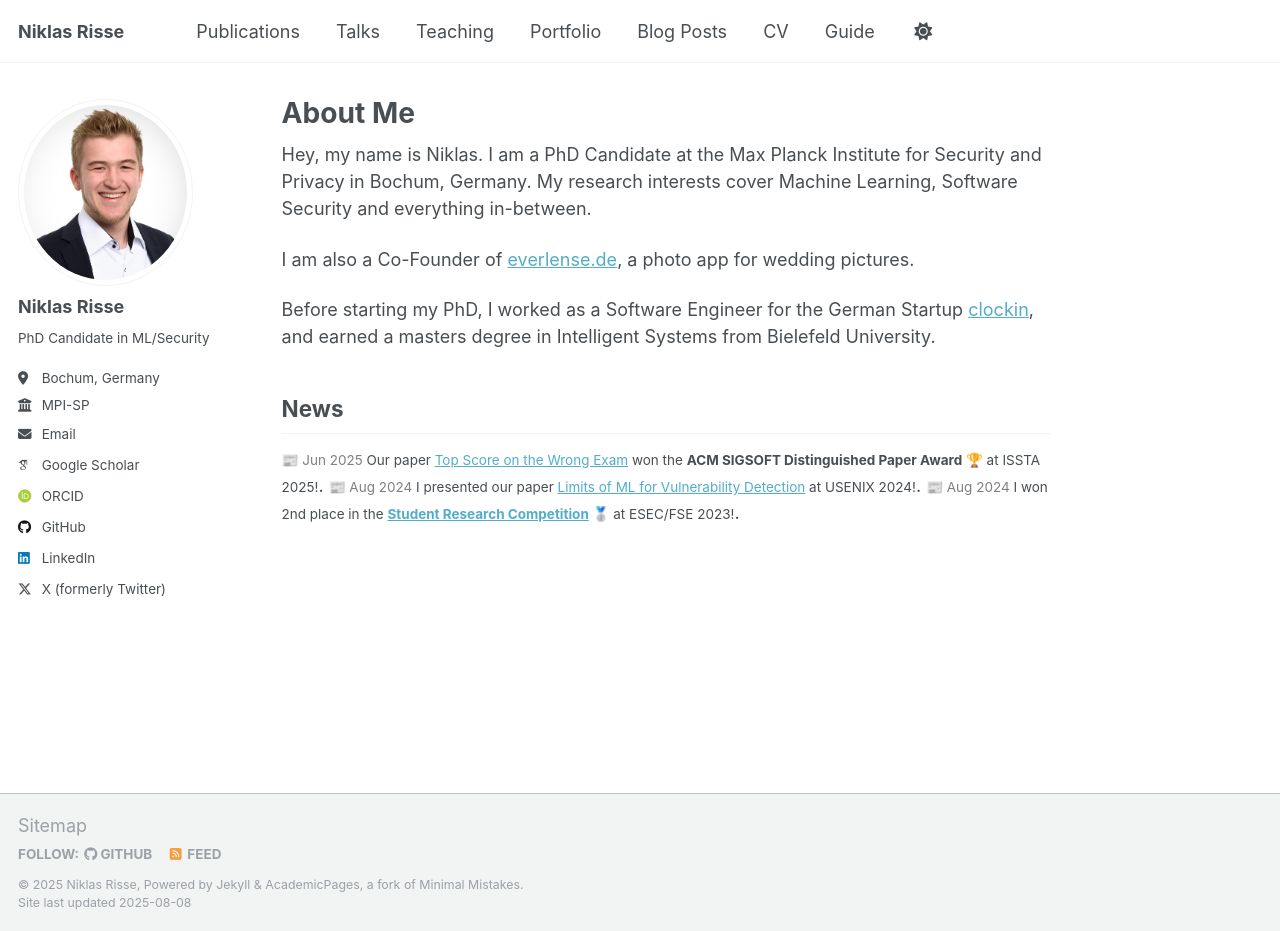
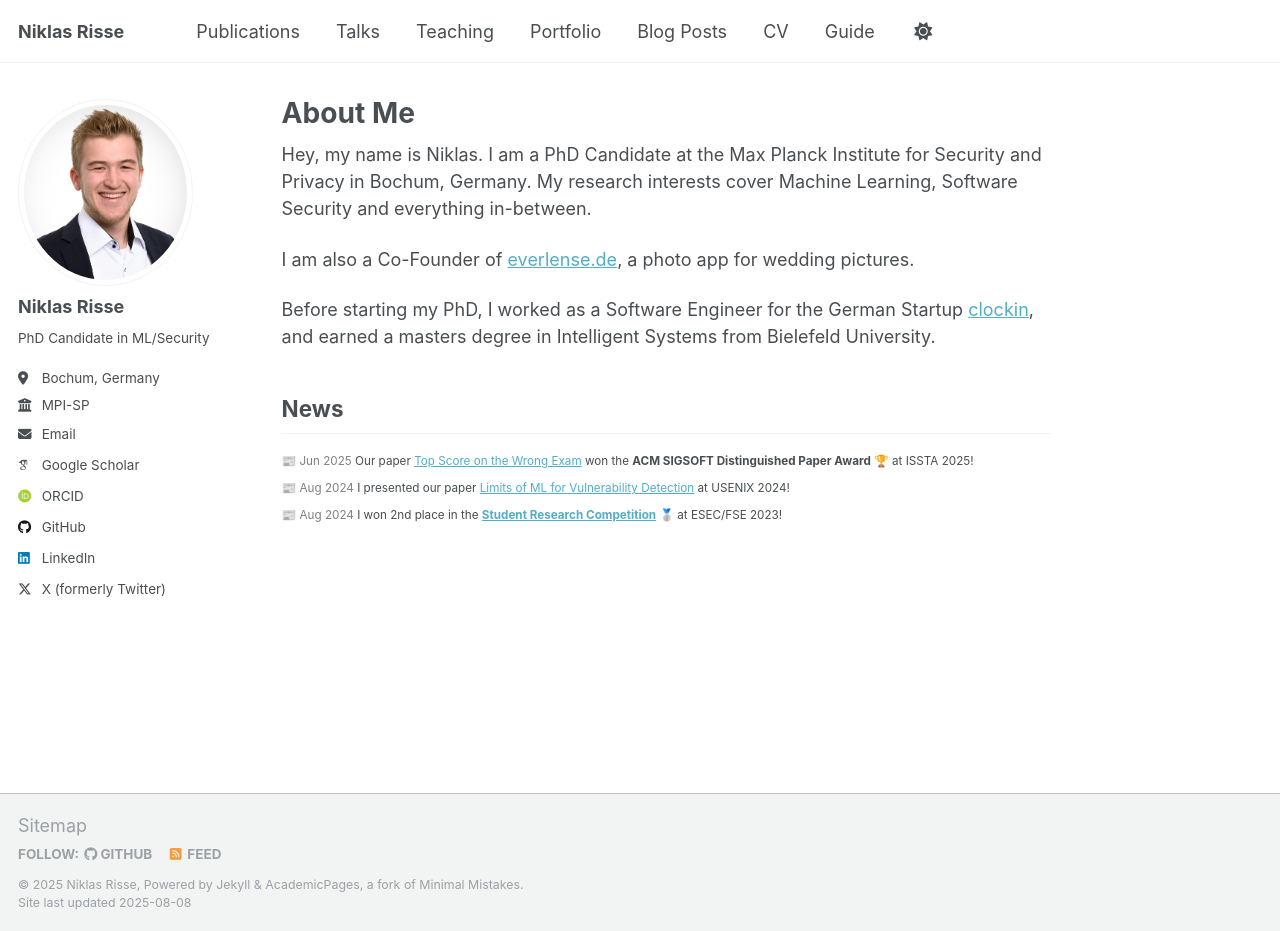
Before and after one commit to niklasrisse/niklasrisse.github.io, a Jekyll site: the page built from _pages/about.md, in a window 1280 px wide and 931 px high. Built offline with Jekyll 4.4.1, drawn with Linux system fonts in a browser that asks for light colours; some web fonts are replaced; a script that is not in the unit is left out.

Commit message:
line break after each new item

```diff
--- a/_pages/about.md
+++ b/_pages/about.md
@@ -15,6 +15,6 @@
 
 ## News
 
-<span style="font-size: 0.75em;">📰 <font color="gray">Jun 2025</font> Our paper [Top Score on the Wrong Exam](https://niklasrisse.github.io) won the **ACM SIGSOFT Distinguished Paper Award** 🏆 at ISSTA 2025!</span>.
-<span style="font-size: 0.75em;">📰 <font color="gray">Aug 2024</font> I presented our paper [Limits of ML for Vulnerability Detection](https://niklasrisse.github.io) at USENIX 2024!</span>.
-<span style="font-size: 0.75em;">📰 <font color="gray">Aug 2024</font> I won 2nd place in the **[Student Research Competition](https://niklasrisse.github.io)** 🥈 at ESEC/FSE 2023!</span>.
+<span style="font-size: 0.65em;">📰 <font color="gray">Jun 2025</font> Our paper [Top Score on the Wrong Exam](https://niklasrisse.github.io) won the **ACM SIGSOFT Distinguished Paper Award** 🏆 at ISSTA 2025!</span><br>
+<span style="font-size: 0.65em;">📰 <font color="gray">Aug 2024</font> I presented our paper [Limits of ML for Vulnerability Detection](https://niklasrisse.github.io) at USENIX 2024!</span><br>
+<span style="font-size: 0.65em;">📰 <font color="gray">Aug 2024</font> I won 2nd place in the **[Student Research Competition](https://niklasrisse.github.io)** 🥈 at ESEC/FSE 2023!</span><br>
```
